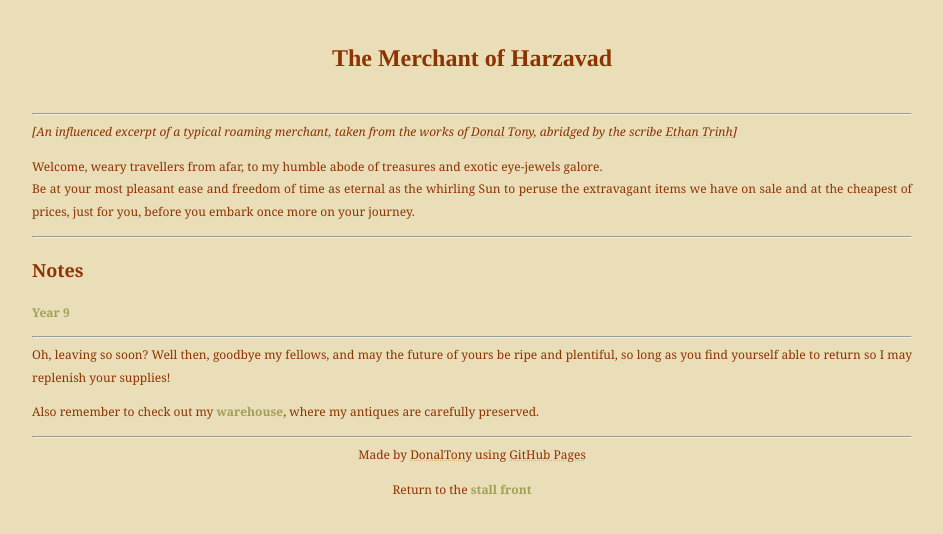
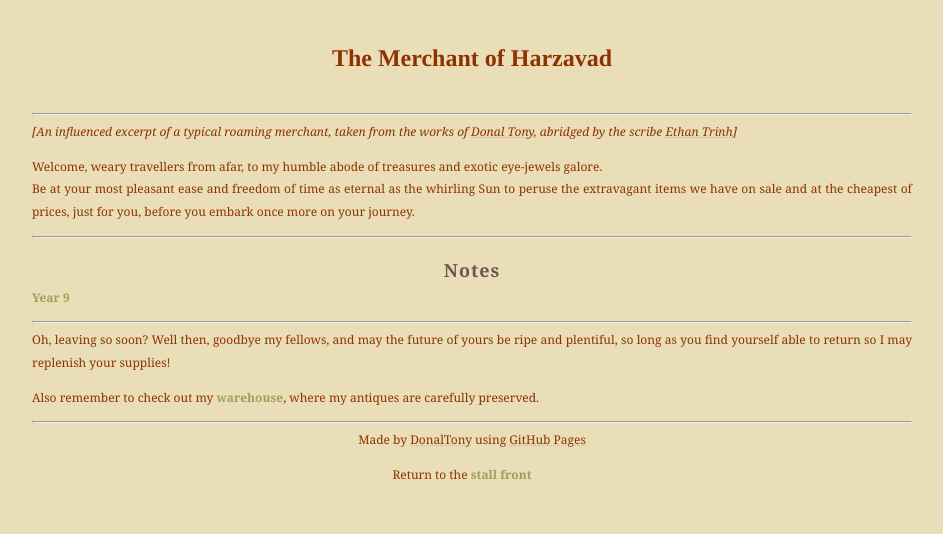
Before and after one commit to dvaraka/the-merchant, a Jekyll site: the page built from index.md, in a window 1280 px wide. Shown: the top 534 px of the page, without its empty margins (168-1111 px from the left). Built offline with Jekyll 4.4.1, drawn with Linux system fonts in a browser that asks for light colours; our own code applies the rules of GitHub Pages for plain Markdown files.

Commit message:
Update main.css

```diff
--- a/assets/css/main.css
+++ b/assets/css/main.css
@@ -17,6 +17,14 @@ body {
 
 p {
 	margin-top: 0;
+}
+
+h2 {
+	font: bold normal 1.4m georgia, sans-serif;
+	letter-spacing: 1px;
+	margin-bottom: 0;
+	color: #6c584c;
+	text-align: center;
 }
 
 h3 {
```
